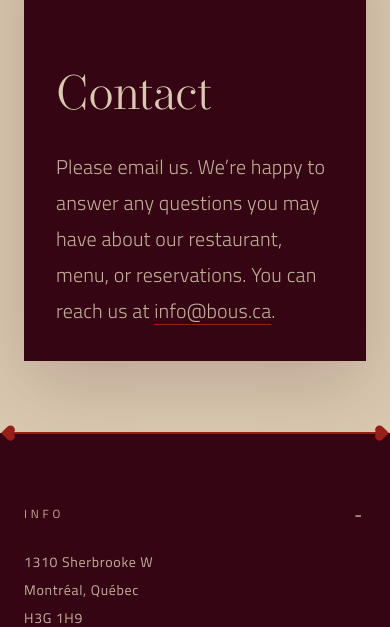
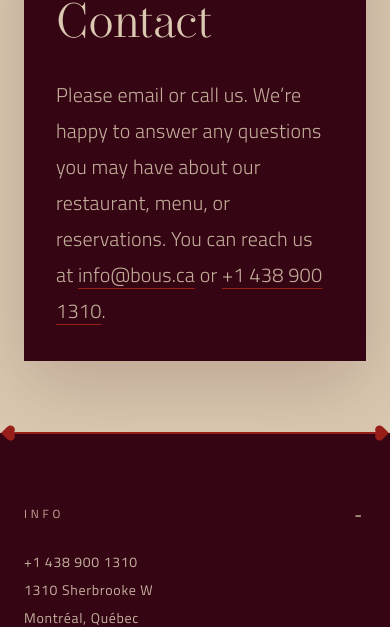
Before and after one commit to BOUS-Persian-Cuisine/website, a Next.js app: page /contact in a window 390 px wide. Shown: the part 501-1128 px from the top of the page. Built offline with nearby package versions, Linux system fonts and the light colour scheme.

Commit message:
feat: add restaurant phone number

```diff
--- a/src/components/SiteFooter.tsx
+++ b/src/components/SiteFooter.tsx
@@ -115,6 +115,13 @@ export function SiteFooter() {
       title: t.footer.sections.info,
       content: (
         <address className="not-italic">
+          <a
+            href={`tel:${t.contact.phone.replace(/\s/g, "")}`}
+            className="underline-offset-4 hover:underline"
+          >
+            {t.contact.phone}
+          </a>
+          <br />
           {t.footer.addressLines.map((line, index) => (
             <span key={line}>
               {line}
--- a/src/context/LanguageContext.tsx
+++ b/src/context/LanguageContext.tsx
@@ -60,6 +60,8 @@ type Translations = {
     sectionLabel: string;
     bodyPrefix: string;
     email: string;
+    bodyConnector: string;
+    phone: string;
     bodySuffix: string;
   };
 };
@@ -124,8 +126,10 @@ export const translations: Record<Language, Translations> = {
       pageTitle: "Contact BOUS - Persian Cuisine",
       sectionLabel: "Contact",
       bodyPrefix:
-        "Please email us. We’re happy to answer any questions you may have about our restaurant, menu, or reservations. You can reach us at",
+        "Please email or call us. We’re happy to answer any questions you may have about our restaurant, menu, or reservations. You can reach us at",
       email: "info@bous.ca",
+      bodyConnector: " or ",
+      phone: "+1 438 900 1310",
       bodySuffix: ".",
     },
   },
@@ -185,8 +189,10 @@ export const translations: Record<Language, Translations> = {
       pageTitle: "Contact BOUS - Cuisine perse",
       sectionLabel: "Contact",
       bodyPrefix:
-        "Écrivez-nous par courriel. Il nous fera plaisir de répondre à vos questions au sujet de notre restaurant, de notre menu ou des réservations. Vous pouvez nous joindre à",
+        "Écrivez-nous ou appelez-nous. Il nous fera plaisir de répondre à vos questions au sujet de notre restaurant, de notre menu ou des réservations. Vous pouvez nous joindre à",
       email: "info@bous.ca",
+      bodyConnector: " ou ",
+      phone: "+1 438 900 1310",
       bodySuffix: ".",
     },
   },
--- a/src/pages/contact.tsx
+++ b/src/pages/contact.tsx
@@ -63,6 +63,13 @@ export default function Contact() {
                 >
                   {t.contact.email}
                 </a>
+                {t.contact.bodyConnector}
+                <a
+                  href={`tel:${t.contact.phone.replace(/\s/g, "")}`}
+                  className="brand-link underline decoration-bous-red decoration-1 transition-colors hover:text-bous-rose"
+                >
+                  {t.contact.phone}
+                </a>
                 {t.contact.bodySuffix}
               </p>
             </div>
```
